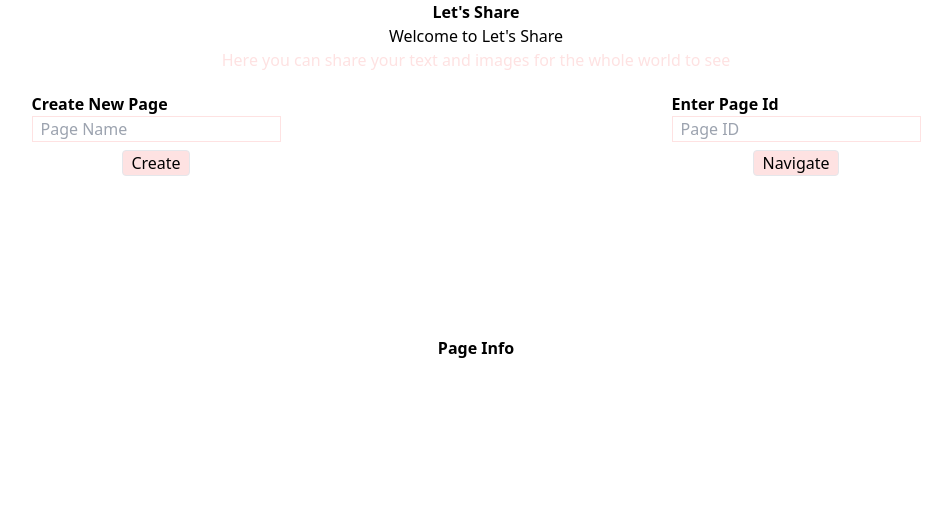
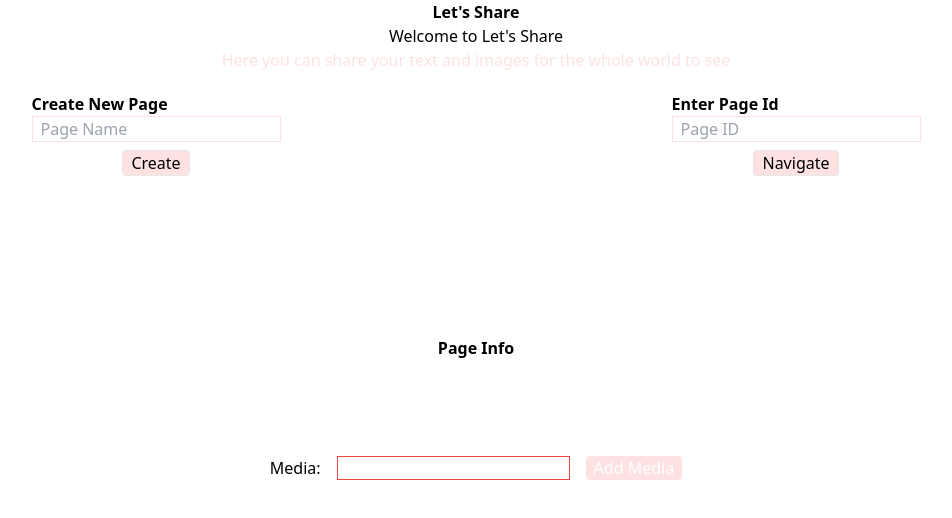
Before and after one commit to AmSmart/lets-share, a website: page front-end/src/index.html in a window 1280 px wide. Shown: the whole page, without its empty margins (164-1116 px from the left). Drawn offline with Linux system fonts and the light colour scheme.

Commit message:
complete app

```diff
--- a/back-end/src/index.js
+++ b/back-end/src/index.js
@@ -83,7 +83,6 @@ app.post("/media", async (req, res) => {
     const media = new MediaModel({author_name, text, imageUrl, page_id})
 
     await media.save()
-    console.log("Media Saved Successfully")
     res.send()
 })
 
--- a/front-end/src/index.html
+++ b/front-end/src/index.html
@@ -19,6 +19,7 @@
     </header>
 
     <main>
+        <div class="relative">
             <div class="flex justify-around mb-40">
                 <!--Create a new Page-->
                 <div class="px-8 flex justify-center">
@@ -35,8 +36,10 @@
                 <div class="px-8 flex justify-center">
                     <div>
                         <p class="font-bold">Enter Page Id</p>
-                    <input id="pageId" class="border border-red-100 outline-none px-2" placeholder="Page ID " type="text" />
-                    <button onclick="loadPageData()" class="block px-2 border rounded mt-2 ml-auto mr-auto bg-red-100 hover:bg-red-300">
+                        <input id="pageId" class="border border-red-100 outline-none px-2" placeholder="Page ID "
+                            type="text" />
+                        <button onclick="loadPageData()"
+                            class="block px-2 border rounded mt-2 ml-auto mr-auto bg-red-100 hover:bg-red-300">
                             Navigate
                         </button>
                     </div>
@@ -49,6 +52,15 @@
                 <div id="list">
                 </div>
             </div>
+
+            <div class="flex justify-center">
+                <div class="flex flex-row space-x-4 justify-center items-center mt-20">
+                    <label for="media">Media:</label>
+                    <input id="media" class="h-full border border-red-500" type="text" />
+                    <button onclick="addMediaToPage()" class="bg-red-100 text-white rounded hover:bg-red-300 px-2">Add Media</button>
+                </div>
+            </div>
+        </div>
     </main>
 
     <footer>
--- a/front-end/src/index.js
+++ b/front-end/src/index.js
@@ -5,10 +5,9 @@ const loadPageData = () => {
     fetch(`http://localhost:3001/all-media?page_id=${pageId}`)
         .then(res => res.json())
         .then(data => {
-            console.log(data)
             let list = document.getElementById('list')
             list.innerHTML = ""
-            for(let i = 0;  i < data.length; i++){
+            for (let i = 0; i < data.length; i++) {
                 let html = `
                 <div class="bg-red-100 flex justify-between px-10 mx-4 mb-2 border-red-500 border rounded">
                     <h5 >${data[i].author_name}</h5>
@@ -21,6 +20,42 @@ const loadPageData = () => {
         .catch(err => console.log(err))
 }
 
+const addMediaToPage = () => {
+    let pageId = document.getElementById("pageId").value
+    let media = document.getElementById('media')
+    let mediaText = media.value
+
+    if (!pageId) {
+        alert("Navigate to a page first")
+        return
+    }
+
+    if (!mediaText || mediaText.length < 1) {
+        alert("Nothing to add")
+        return
+    }
+
+    fetch(`http://localhost:3001/media`, {
+        method: "POST",
+        headers: {
+            'Content-Type': 'application/json'
+          },
+        body: JSON.stringify({
+            author_name: "Test Author",
+            text: mediaText,
+            imageUrl: "http://example.com/png",
+            page_id: pageId
+        })
+    }).then(res => {
+        media.value = ""
+        loadPageData()
+
+    })
+    .catch(err => {
+        console.log(err)
+    })
+}
+
 function parseHTML(html) {
     var t = document.createElement('template');
     t.innerHTML = html;
```
Also changed, not shown: front-end/dist/output.css. Lines whose indentation alone changed are shown as unchanged.
